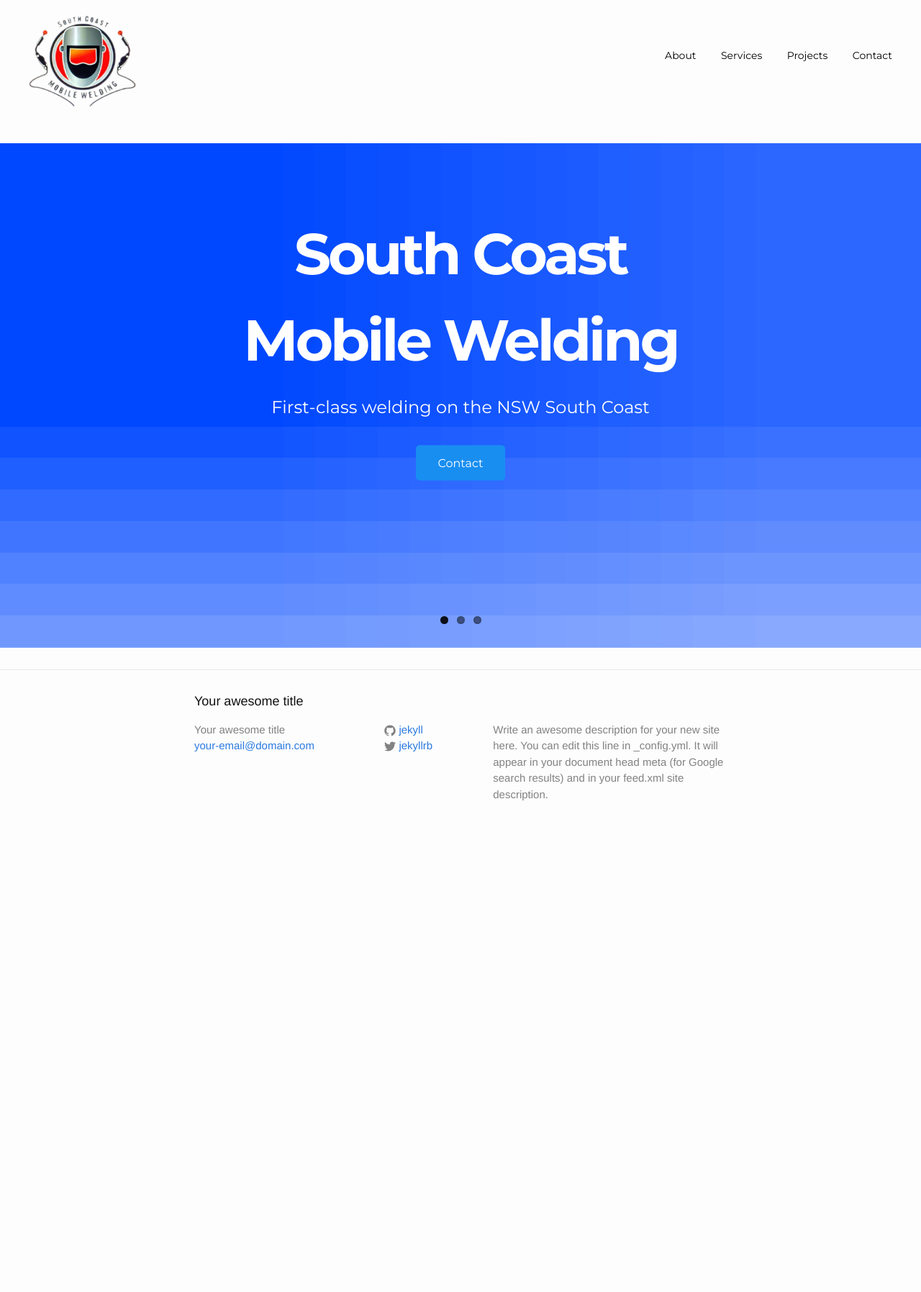
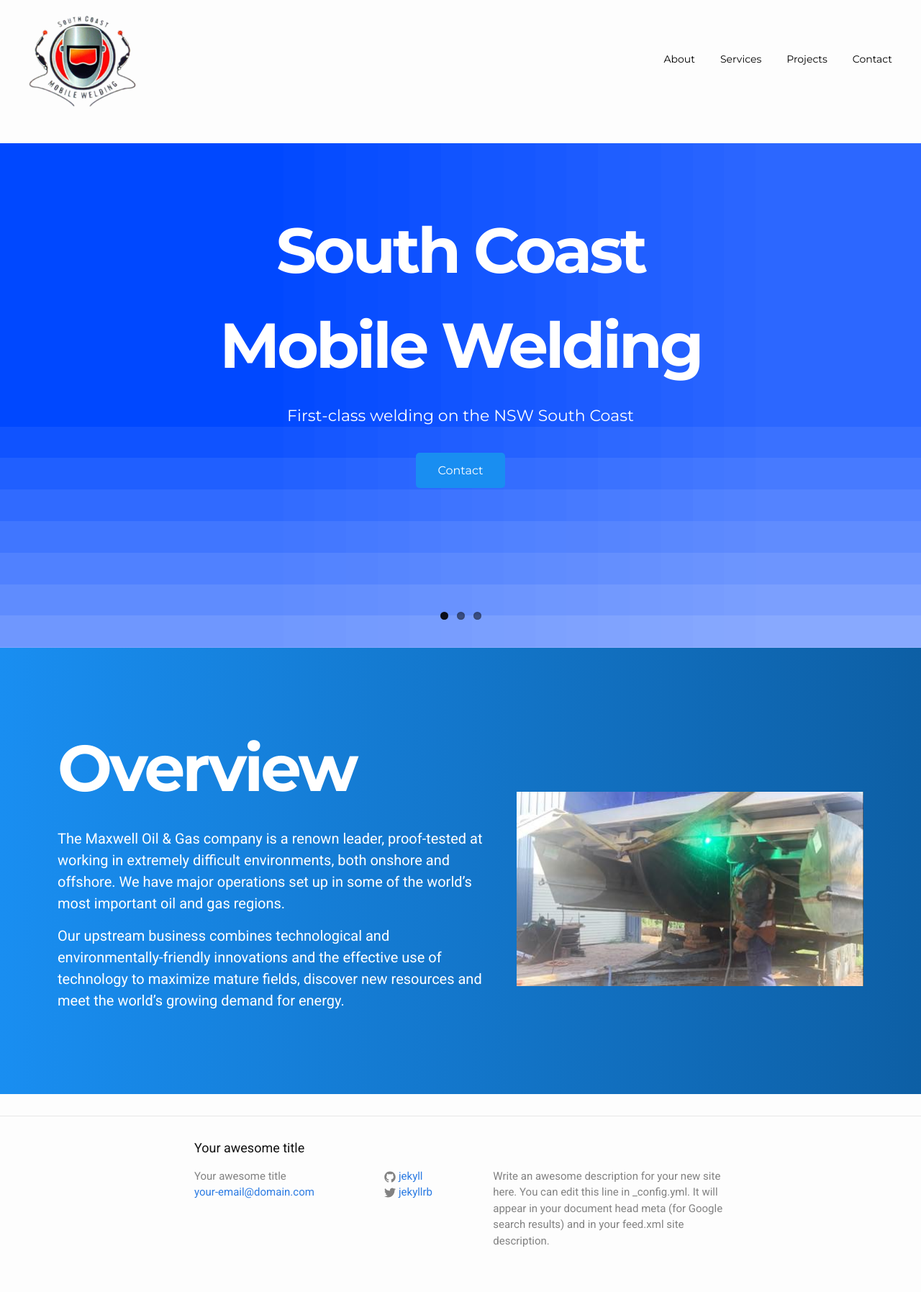
Before and after one commit to PatrickRoberts93/SCMW, a Jekyll site: the page built from index.html, in a window 1280 px wide. Shown: the whole page at 72% size. Built offline with Jekyll 4.4.1, drawn with Linux system fonts in a browser that asks for light colours; before the commit the page ends 1175 px from its top, so only the background shows below that.

Commit message:
Closes issue #3 overview

```diff
--- a/_layouts/default.html
+++ b/_layouts/default.html
@@ -10,7 +10,6 @@
       {% include navbar.html %}
 
     </header>
-
     <div class="page-content">
         {{ content }}
     </div>
--- a/_sass/_flexslider.scss
+++ b/_sass/_flexslider.scss
@@ -20,10 +20,10 @@
     }
 
     .slide-text {
+        font-family: "Montserrat", sans-serif;
         width: 100%;
         text-align: center;
         color: #FFF;
-        font-family: 'Montserrat', sans-serif;
         top: 40%;
         transform: translateY(-50%);
         position: absolute;
@@ -31,14 +31,14 @@
 
         h2 {
             font-weight: bold;
-            font-size: 5em;
+            font-size: 4.4em;
             letter-spacing: -4px;
             margin: 0 0 15px;
         }
 
         p {
             margin: 0 0 35px;
-            font-size: 1.5em;
+            font-size: 1.1em;
         }
 
         button {
@@ -52,27 +52,17 @@
             }
 
             a {
+                font-family: "Montserrat", sans-serif;
                 color: #FFF;
                 font-size: 1.2em;
                 text-decoration: none;
-                font-family: 'Montserrat', sans-serif;
             }
         }
 
-        @media only screen and (max-width: 640px) {
+        @media only screen and (max-width: 660px) {
             h2 {
                 font-size: 4em;
                 letter-spacing: -2px;
-            }
-
-            p {
-                font-size: 1.2em;
-            }
-        }
-
-        @media only screen and (max-width: 560px) {
-            h2 {
-                font-size: 3em;
             }
 
             p {
@@ -80,7 +70,17 @@
             }
         }
 
-        @media only screen and (max-width: 460px) {
+        @media only screen and (max-width: 580px) {
+            h2 {
+                font-size: 3em;
+            }
+
+            p {
+                font-size: .9em;
+            }
+        }
+
+        @media only screen and (max-width: 480px) {
             h2 {
                 font-size: 2em;
             }
--- /dev/null
+++ b/_sass/_index.scss
@@ -0,0 +1,89 @@
+.overview {
+    background-color: #198ef1;
+    background: linear-gradient(90deg, #198ef1, #0d5fa5);
+
+    .container {
+        box-sizing: border-box;
+        padding: 5em 1em;
+        height: 100%;
+        max-width: 1200px;
+        overflow: hidden;
+        margin: 0 auto;
+
+        .overview__text {
+            box-sizing: border-box;
+            display: inline-block;
+            float: left;
+            width: 55%;
+            color: #FFF;
+            padding: 0 20px;
+
+            h2 {
+                font-family: "Montserrat", sans-serif;
+                font-weight: bold;
+                font-size: 4.5em;
+                letter-spacing: -4px;
+                margin: 0 0 15px;
+            }
+            @media only screen and (max-width: 660px) {
+                h2 {
+                    font-size: 4em;
+                    letter-spacing: -2px;
+                }
+
+                p {
+                    font-size: 1em;
+                }
+            }
+            @media only screen and (max-width: 580px) {
+                h2 {
+                    font-size: 3em;
+                }
+
+                p {
+                    font-size: 0.9em;
+                }
+            }
+            @media only screen and (max-width: 480px) {
+                h2 {
+                    font-size: 2em;
+                }
+
+                p {
+                    font-size: 0.8em;
+                }
+            }
+        }
+
+        .overview__image {
+            box-sizing: border-box;
+            display: inline-block;
+            float: left;
+            width: 45%;
+            padding: 100px 20px 0;
+
+            img {
+                width: 100%;
+            }
+        }
+
+        @media only screen and (max-width: 960px) {
+            padding: 2em 0;
+
+            .overview__text {
+                width: 100%;
+                text-align: center;
+                float: none;
+                padding: 0 40px;
+            }
+
+            .overview__image {
+                display: block;
+                width: 80%;
+                float: none;
+                margin: 0 auto;
+                padding: 2em 0 0;
+            }
+        }
+    }
+}
--- a/_sass/_navbar.scss
+++ b/_sass/_navbar.scss
@@ -16,7 +16,7 @@
             display: inline;
 
             a {
-                font-family: 'Montserrat', sans-serif;
+                font-family: "Montserrat", sans-serif;
                 font-size: 14px;
                 text-decoration: none;
                 margin: 0 0 0 30px;
--- a/css/main.scss
+++ b/css/main.scss
@@ -6,8 +6,8 @@
 
 
 // Our variables
-$base-font-family: "Helvetica Neue", Helvetica, Arial, sans-serif;
-$base-font-size:   16px;
+$base-font-family: "Roboto", Helvetica, Arial, sans-serif;
+$base-font-size:   20px;
 $base-font-weight: 400;
 $small-font-size:  $base-font-size * 0.875;
 $base-line-height: 1.5;
@@ -51,5 +51,6 @@ $on-laptop:        800px;
         "layout",
         "syntax-highlighting",
         "navbar",
-        "flexslider"
+        "flexslider",
+        "index"
 ;
--- a/index.html
+++ b/index.html
@@ -3,3 +3,16 @@ layout: default
 ---
 
 {% include flexslider.html %}
+
+<div class="overview">
+  <div class="container">
+    <div class="overview__text">
+  <h2>Overview</h2>
+  <p>The Maxwell Oil & Gas company is a renown leader, proof-tested at working in extremely difficult environments, both onshore and offshore. We have major operations set up in some of the world’s most important oil and gas regions.</p>
+  <p>Our upstream business combines technological and environmentally-friendly innovations and the effective use of technology to maximize mature fields, discover new resources and meet the world’s growing demand for energy.</p>
+</div>
+<div class="overview__image">
+  <img src="/img/overview.jpg" alt="Nathan working on a boat">
+</div>
+</div>
+</div>
```
Also changed, not shown: img/overview.jpg (added).
